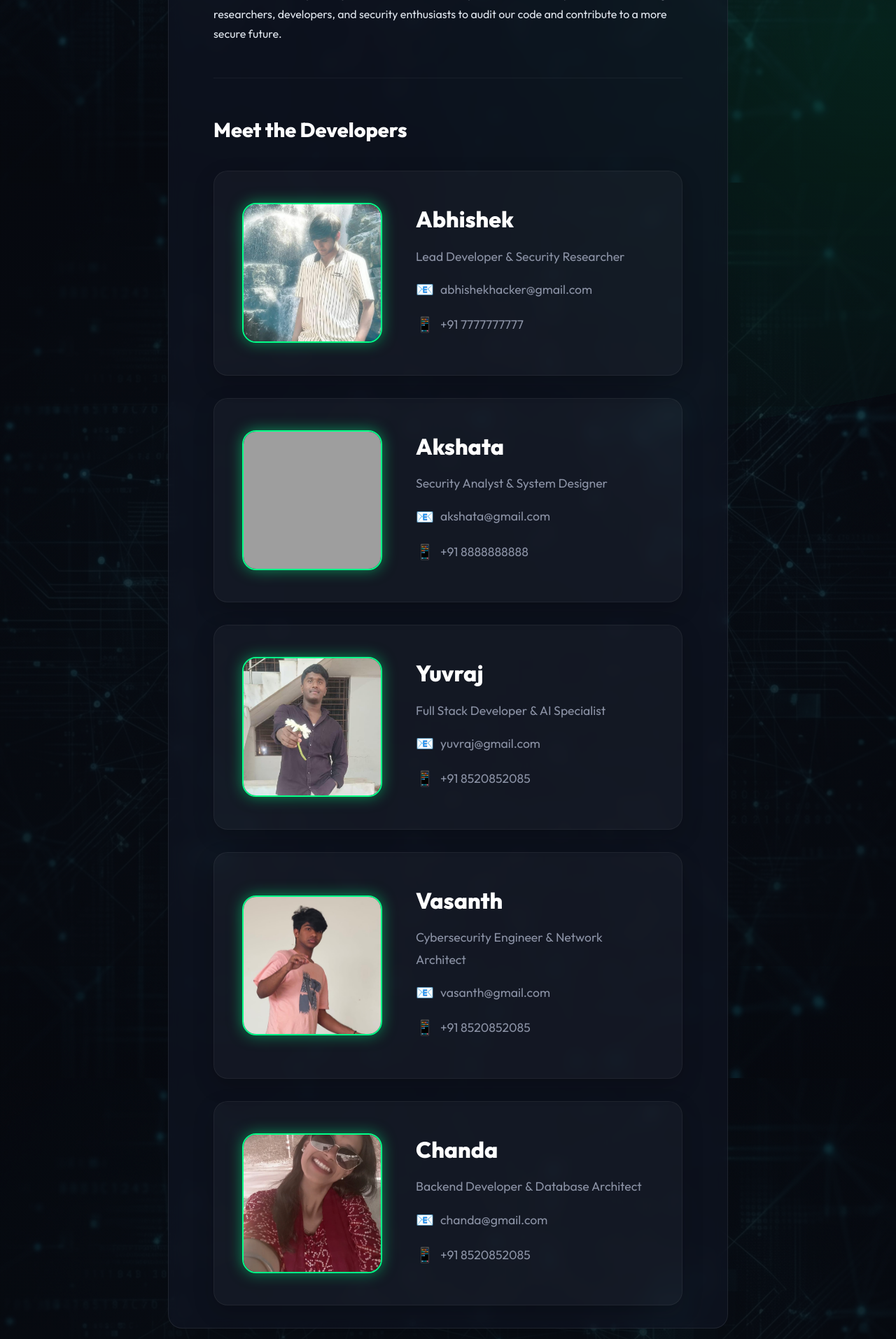
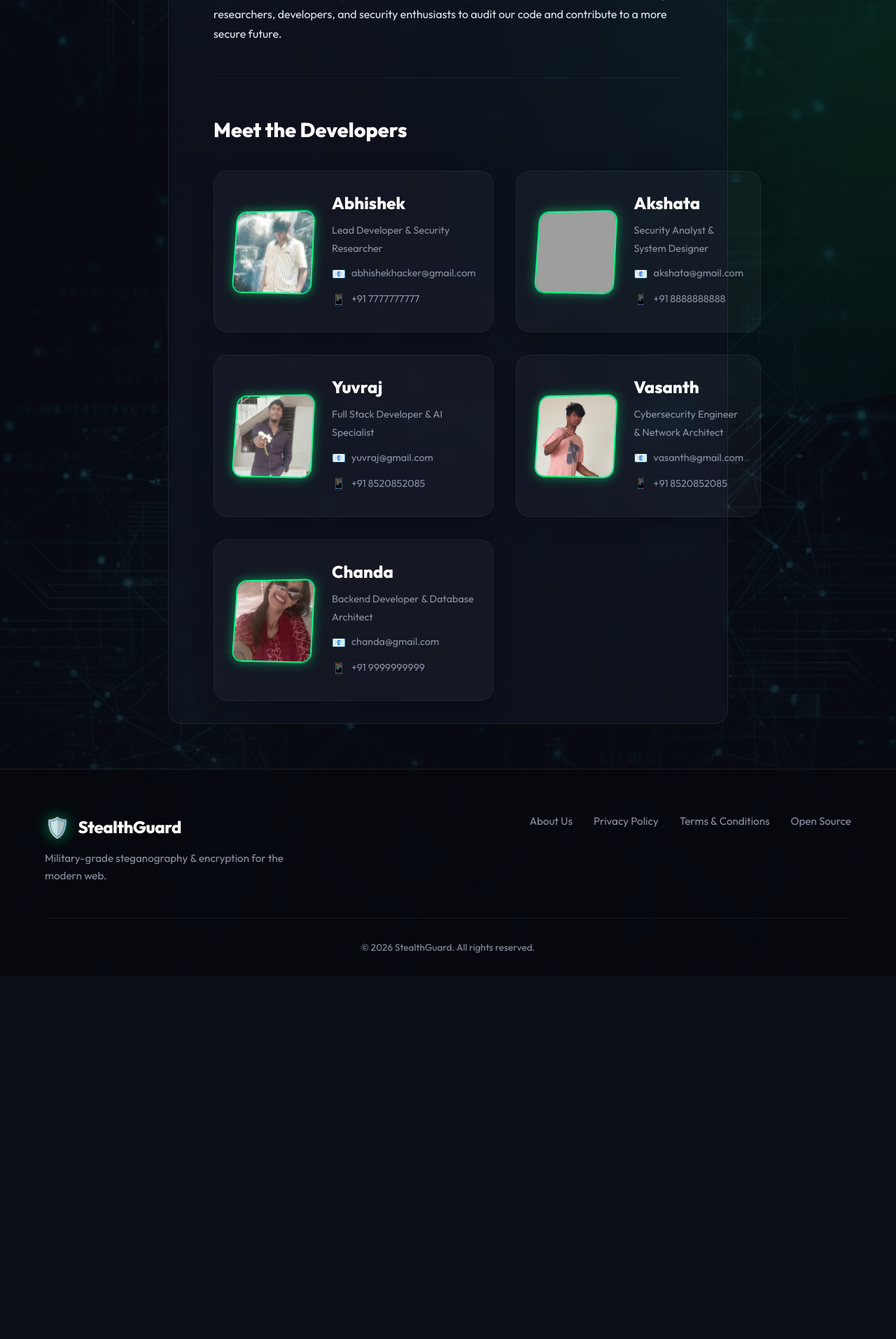
Before and after one commit to abhishek5356863-sketch/image-watermark, a Flask app: page /about in a window 1280 px wide. Shown: the part 1019-2933 px from the top of the page at 70% size. After the commit the page ends 2381 px from the top, so only its background shows below. Run offline with Flask 3, Linux system fonts and the light colour scheme; some libraries are stand-ins or nearby versions; grey boxes are pictures that could not be loaded.

Commit message:
Implement 2-column grid and tilted photo theme

```diff
--- a/templates/about.html
+++ b/templates/about.html
@@ -50,8 +50,8 @@
         }
 
         .dev-grid {
-            display: flex;
-            flex-direction: column;
+            display: grid;
+            grid-template-columns: repeat(2, 1fr);
             gap: 2rem;
             margin-top: 2rem;
         }
@@ -60,26 +60,43 @@
             display: flex;
             flex-direction: row;
             align-items: center;
-            gap: 3rem;
-            padding: 2.5rem;
+            gap: 1.5rem;
+            padding: 1.5rem;
             background: rgba(255, 255, 255, 0.03);
             border-radius: 20px;
             border: 1px solid rgba(255, 255, 255, 0.05);
             box-shadow: 0 10px 30px rgba(0, 0, 0, 0.2);
+            transition: all 0.3s ease;
+        }
+
+        .dev-card:hover {
+            transform: translateY(-5px);
+            background: rgba(255, 255, 255, 0.05);
+            border-color: var(--primary);
+        }
+
+        .dev-photo {
+            width: 120px;
+            height: 120px;
+            border-radius: 15px;
+            overflow: visible;
+            flex-shrink: 0;
+            perspective: 1000px;
+        }
+
+        .dev-photo img {
+            width: 100%;
+            height: 100%;
+            object-fit: cover;
+            border-radius: 15px;
+            border: 2px solid var(--primary);
+            box-shadow: 0 0 15px var(--primary-glow);
+            transform: rotateY(-20deg) rotateX(10deg);
             transition: transform 0.3s ease;
         }
 
-        .dev-card:hover {
-            transform: scale(1.02);
-            background: rgba(255, 255, 255, 0.05);
-        }
-
-        .dev-photo {
-            width: 200px;
-            height: 200px;
-            border-radius: 20px;
-            overflow: visible;
-            flex-shrink: 0;
+        .dev-card:hover .dev-photo img {
+            transform: rotateY(0deg) rotateX(0deg);
         }
 
         .dev-info {
@@ -87,18 +104,18 @@
         }
 
         .dev-info h3 {
-            font-size: 2rem;
-            margin-bottom: 0.5rem;
+            font-size: 1.5rem;
+            margin-bottom: 0.3rem;
             color: #fff;
         }
 
         .dev-info p {
-            margin-bottom: 0.8rem;
-            font-size: 1.1rem;
+            margin-bottom: 0.5rem;
+            font-size: 0.9rem;
             color: var(--text-muted);
             display: flex;
             align-items: center;
-            gap: 15px;
+            gap: 10px;
         }
 
         .dev-info a {
@@ -113,23 +130,13 @@
 
         .dev-icon {
             color: var(--primary);
-            font-size: 1.3rem;
-            width: 20px;
+            font-size: 1rem;
+            width: 18px;
         }
 
-        @media (max-width: 850px) {
-            .dev-card {
-                flex-direction: column;
-                text-align: center;
-                gap: 1.5rem;
-            }
-
-            .dev-info {
-                text-align: center;
-            }
-
-            .dev-info p {
-                justify-content: center;
+        @media (max-width: 900px) {
+            .dev-grid {
+                grid-template-columns: 1fr;
             }
         }
     </style>
@@ -184,7 +191,7 @@
             <!-- Abhishek's Profile -->
             <div class="dev-card">
                 <div class="dev-photo">
-                    <img src="{{ url_for('static', filename='abhishek.jpeg') }}" alt="Abhishek" style="width: 100%; height: 100%; object-fit: cover; border-radius: 20px; border: 2px solid var(--primary); box-shadow: 0 0 20px var(--primary-glow);">
+                    <img src="{{ url_for('static', filename='abhishek.jpeg') }}" alt="Abhishek">
                 </div>
                 <div class="dev-info">
                     <h3>Abhishek</h3>
@@ -203,7 +210,7 @@
             <!-- Akshata's Profile -->
             <div class="dev-card">
                 <div class="dev-photo">
-                    <img src="{{ url_for('static', filename='akshata.jpeg') }}" alt="Akshata" style="width: 100%; height: 100%; object-fit: cover; border-radius: 20px; border: 2px solid var(--primary); box-shadow: 0 0 20px var(--primary-glow);">
+                    <img src="{{ url_for('static', filename='akshata.jpeg') }}" alt="Akshata">
                 </div>
                 <div class="dev-info">
                     <h3>Akshata</h3>
@@ -222,7 +229,7 @@
             <!-- Yuvraj's Profile -->
             <div class="dev-card">
                 <div class="dev-photo">
-                    <img src="{{ url_for('static', filename='yuvraj.jpeg') }}" alt="Yuvraj" style="width: 100%; height: 100%; object-fit: cover; border-radius: 20px; border: 2px solid var(--primary); box-shadow: 0 0 20px var(--primary-glow);">
+                    <img src="{{ url_for('static', filename='yuvraj.jpeg') }}" alt="Yuvraj">
                 </div>
                 <div class="dev-info">
                     <h3>Yuvraj</h3>
@@ -241,7 +248,7 @@
             <!-- Vasanth's Profile -->
             <div class="dev-card">
                 <div class="dev-photo">
-                    <img src="{{ url_for('static', filename='vasanth.jpeg') }}" alt="Vasanth" style="width: 100%; height: 100%; object-fit: cover; border-radius: 20px; border: 2px solid var(--primary); box-shadow: 0 0 20px var(--primary-glow);">
+                    <img src="{{ url_for('static', filename='vasanth.jpeg') }}" alt="Vasanth">
                 </div>
                 <div class="dev-info">
                     <h3>Vasanth</h3>
@@ -260,7 +267,7 @@
             <!-- Chanda's Profile -->
             <div class="dev-card">
                 <div class="dev-photo">
-                    <img src="{{ url_for('static', filename='chanda.jpeg') }}" alt="Chanda" style="width: 100%; height: 100%; object-fit: cover; border-radius: 20px; border: 2px solid var(--primary); box-shadow: 0 0 20px var(--primary-glow);">
+                    <img src="{{ url_for('static', filename='chanda.jpeg') }}" alt="Chanda">
                 </div>
                 <div class="dev-info">
                     <h3>Chanda</h3>
@@ -271,7 +278,7 @@
                     </p>
                     <p>
                         <span class="dev-icon">📱</span>
-                        <a href="tel:+918520852085">+91 8520852085</a>
+                        <a href="tel:+916361938840">+91 9999999999</a>
                     </p>
                 </div>
             </div>
```
